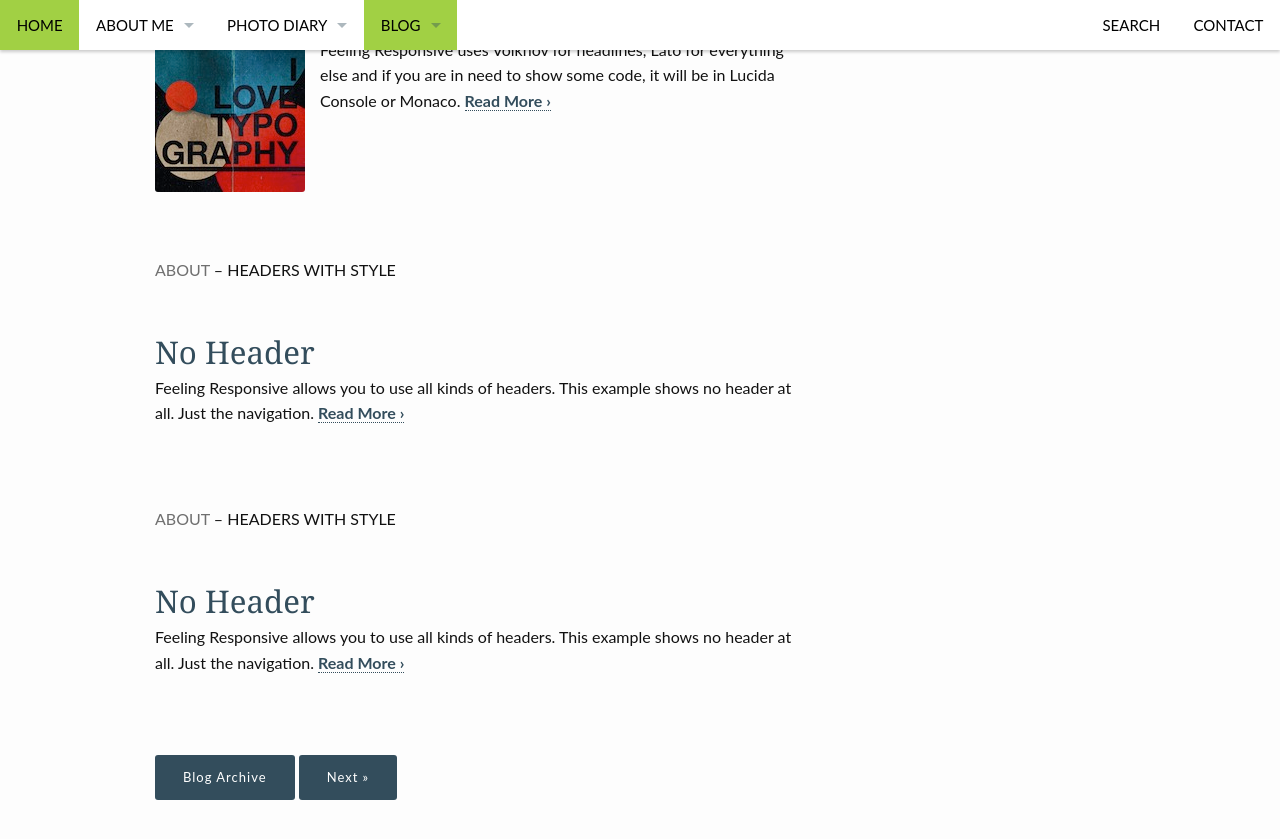
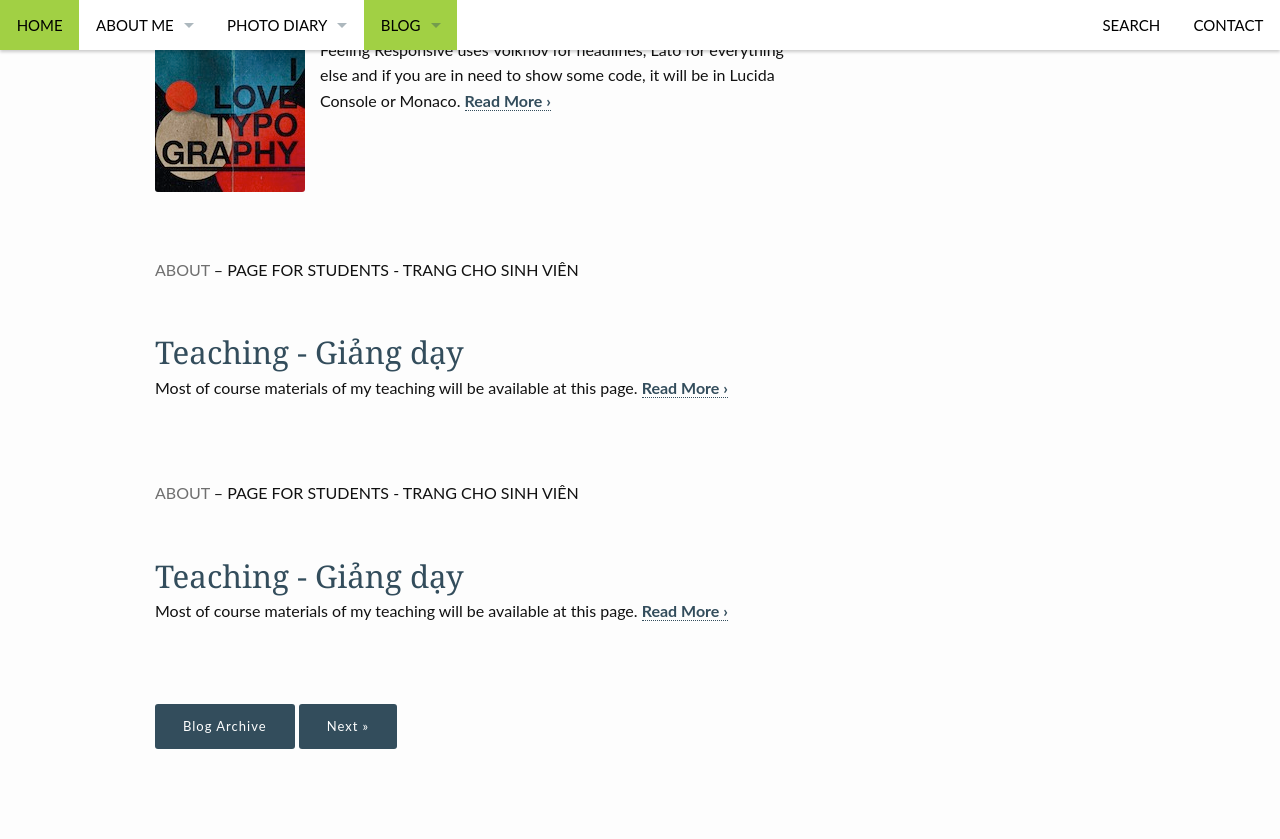
Before and after one commit to duybuidotvn/duybuidotvn.github.io, a Jekyll site: the page built from blog/index.html, in a window 1280 px wide and 900 px high, scrolled down 1013 px. Shown: the top 839 px of the window. Built offline with Jekyll 4.4.1, drawn with Linux system fonts in a browser that asks for light colours; the list of posts is cut into pages by our own code.

Commit message:
16052015-118-teaching

```diff
--- a/_config.yml
+++ b/_config.yml
@@ -21,7 +21,7 @@ description: "It's made me closer the world"
 
 # This URL is the main adresse. Don't include a slash at the end.
 #
-url: "https://duybuivn.github.io"
+url: "http://duybuivn.github.io/"
 baseurl: ""
 
 # This is for the editing function in _/includes/improve_content.html
--- a/_data/navigation.yml
+++ b/_data/navigation.yml
@@ -11,7 +11,7 @@
   - title: "Research"
     url: "/about/research/"
   - title: "Teaching"
-    url: "/about/teaching/"
+    url: "/about/teaching-en/"
   - title: "Other"
     url: "/about/other/"
 
--- a/_posts/about/1988-01-22-research.md
+++ b/_posts/about/1988-01-22-research.md
@@ -1,8 +1,9 @@
 ---
 layout: page
-subheadline:  "Headers With Style"
-title:  "No Header"
-teaser: "Feeling Responsive allows you to use all kinds of headers. This example shows <em>no</em> header at all. Just the navigation."
+show_meta: no
+subheadline:  "In processing"
+title:  "Research"
+teaser: "In processing."
 categories:
     - about
 tags:
@@ -11,14 +12,4 @@ tags:
     - header
 header: no
 ---
-*Silence is beautiful.* Sometimes you just want no distractions at all. Whether you like the content to speak for itself or enjoy pure typography on a plain background: *Feeling Responsive* got you covered. Just say *no* like this:
-
-~~~
-header: no
-~~~
-
-
-### All Header-Styles
-{: .t60 }
-
-{% include list-posts.html tag='header' %}
+In processing, please visit after finished
--- /dev/null
+++ b/_posts/about/1988-01-22-teaching-en.md
@@ -0,0 +1,103 @@
+---
+layout: page
+show_meta: no
+subheadline:  "Page for students - Trang cho sinh viên"
+title:  "Teaching - Giảng dạy"
+teaser: "Most of course materials of my teaching will be available at this page."
+categories:
+    - about
+header: no
+---
+<hr>
+
+You can visit information in <a href="http://{{site.url}}/about/teaching-en/">English</a> or Vietnamese following options below.
+
+Anh/chị có thể chọn ngôn ngữ để hiện thị thông tin bằng Tiếng Anh hoặc <a href="http://{{site.url}}/about/teaching-vn/">Tiếng Việt</a>
+
+<hr>
+
+###Requirement
+The textbook and the supplemental materials posted in the blackboard, complete assignments in time, participate in the classroom exercises and activities, and attend class regularly.
+
+As I believe that engaging the students in the learning is essential for teaching to be effective, you will spend the majority of class time involved in collaborative activities. You will be involved in class exercises, collaborate with your classmates and your instructor.  As you will want to contribute to these discussions, you will need to come to class prepared to discuss, analyze and evaluate information from your text and other assigned readings.
+
+Request in class: No phone, no internet, no private discussion and attention.
+
+###Grand Schema and Grand Criteria
+<center>
+<table border="5">
+	<tr>
+		<td>
+			Grand Schema
+		</td>
+		<td>
+			Grand Criteria
+		</td>
+	</tr>
+	<tr>
+		<td>
+			A = 100- 80<br>
+			B = 65 – 80<br>
+			C = 50 – 65<br>
+			D = 40 – 50<br>
+			F = 40 and below<br>
+		</td>
+		<td>
+			Attention: 10%<br>
+			In-class Quiz 1: 10%<br>
+			In-class Quiz 2: 10%<br>
+			Mid-term Exam: 20%<br>
+			Final Exam: 50%<br>
+		</td>
+	</tr>
+</table>
+</center>
+
+###Lectures
+
+####Algorithms and Data Structure
+**Slide:** [First sesion][1] [Chapter 1][2] [Chapter 2][3] [Chapter 3][4] [Chapter 4][5] [Chapter 5][6] [Chapter 6][7] [Chapter 7][8]
+
+**Useful link:**
+
+<hr>
+
+####Computer Concepts
+**Slide:** [First sesion][9] [Chapter 1][10] [Chapter 2][11] [Chapter 3][12] [Chapter 4][13] [Chapter 5][14]
+
+**Useful link:**
+
+<hr>
+
+####Basic Programming
+
+<hr>
+
+**Slide:**
+
+**Useful link:**
+
+####Discrete Maths
+
+<hr>
+
+**Slide:**
+
+**Useful link:**
+
+
+ [1]: https://drive.google.com/open?id=0BxBiM0OcuJd_LVdZb21ZUkhkWlk&authuser=0/
+ [2]: https://drive.google.com/open?id=0BxBiM0OcuJd_LUhuc3dJVllsZ0k&authuser=0/
+ [3]: https://drive.google.com/open?id=0BxBiM0OcuJd_MVZfNldfWWhjM0E&authuser=0/
+ [4]: https://drive.google.com/open?id=0BxBiM0OcuJd_YzllWTRBVmV1V1k&authuser=0/
+ [5]: https://drive.google.com/open?id=0BxBiM0OcuJd_VnlBLV9YYWY3VTg&authuser=0/
+ [6]: https://drive.google.com/open?id=0BxBiM0OcuJd_eUM3ZGJqeUFlZTA&authuser=0/
+ [7]: https://drive.google.com/open?id=0BxBiM0OcuJd_VkhSQW5TX1R0Rm8&authuser=0/
+ [8]: https://drive.google.com/open?id=0BxBiM0OcuJd_SngtYWRYalpoQVU&authuser=0/
+ [9]: https://drive.google.com/open?id=0BxBiM0OcuJd_cUZaSWlvLXpuaFk&authuser=0/
+ [10]: https://drive.google.com/open?id=0BxBiM0OcuJd_MG9fdDF3dXFrRWs&authuser=0/
+ [11]: https://drive.google.com/open?id=0BxBiM0OcuJd_UF9sVU50Rm5qTEk&authuser=0/
+ [12]: https://drive.google.com/open?id=0BxBiM0OcuJd_bmNQbUpjaXNQM1U&authuser=0/
+ [13]: https://drive.google.com/open?id=0BxBiM0OcuJd_OGZjakRoV2Y2S00&authuser=0/
+ [14]: https://drive.google.com/open?id=0BxBiM0OcuJd_d2dYeVJrdDBnRTA&authuser=0/
+ [15]: #
--- /dev/null
+++ b/_posts/about/1988-01-22-teaching-vn.md
@@ -0,0 +1,103 @@
+---
+layout: page
+show_meta: no
+subheadline:  "Page for students - Trang cho sinh viên"
+title:  "Teaching - Giảng dạy"
+teaser: "Most of course materials of my teaching will be available at this page."
+categories:
+    - about
+header: no
+---
+<hr>
+
+You can visit information in <a href="http://{{site.url}}/about/teaching-en/">English</a> or Vietnamese following options below.
+
+Anh/chị có thể chọn ngôn ngữ để hiện thị thông tin bằng Tiếng Anh hoặc <a href="http://{{site.url}}/about/teaching-vn/">Tiếng Việt</a>
+
+<hr>
+
+###Yêu cầu
+Tài liệu tham khảo sẽ được gửi trước hoặc sau buổi học, các sinh viên hoàn thành tốt bài tập về nhà và tham gia lớp học đầy đủ sẽ được cộng điểm.
+
+Tôi tin rằng ý thức học tập của mỗi người sẽ ảnh hưởng chung đến lớp học. Vì vậy, anh/chị cần bỏ thời gian nhiều hơn trong các hoạt động trên lớp. Anh/chị cần chuẩn bị kiến thức đầy đủ trước khi đến lớp, trong quá trình học sẽ có những bài kiểm tra tại lớp.
+
+Yêu cầu chung tại lớp: Không điện thoại, không internet, không thảo luận riêng và chuyên cần.
+
+###Thang điểm và tiêu chí
+<center>
+<table border="5">
+	<tr>
+		<td>
+			Thang điểm
+		</td>
+		<td>
+			Thang tiêu chí
+		</td>
+	</tr>
+	<tr>
+		<td>
+			A = 100- 80<br>
+			B = 65 – 80<br>
+			C = 50 – 65<br>
+			D = 40 – 50<br>
+			F = 40 and below<br>
+		</td>
+		<td>
+			Chuyên cần: 10%<br>
+			Kiểm tra hệ số 1: 10%<br>
+			Kiểm tra hệ số 2: 10%<br>
+			Thi giữa kỳ: 20%<br>
+			Thi cuối kỳ: 50%<br>
+		</td>
+	</tr>
+</table>
+</center>
+
+###Lectures
+
+####Cấu trúc dữ liệu và giải thuật
+**Bài Giảng:** [Phần đầu][1] [Chuương 1][2] [Chuương 2][3] [Chuương 3][4] [Chuương 4][5] [Chuương 5][6] [Chuương 6][7] [Chuương 7][8]
+
+**Trang tham khảo:**
+
+<hr>
+
+####Tin học đại cương
+**Bài Giảng:** [Phần đầu][9] [Chuương 1][10] [Chuương 2][11] [Chuương 3][12] [Chuương 4][13] [Chuương 5][14]
+
+**Trang tham khảo:**
+
+<hr>
+
+####Cơ sở lập trình
+
+<hr>
+
+**Bài Giảng:**
+
+**Trang tham khảo:**
+
+####Toán rời rạc
+
+<hr>
+
+**Bài Giảng:**
+
+**Trang tham khảo:**
+
+
+ [1]: https://drive.google.com/open?id=0BxBiM0OcuJd_LVdZb21ZUkhkWlk&authuser=0/
+ [2]: https://drive.google.com/open?id=0BxBiM0OcuJd_LUhuc3dJVllsZ0k&authuser=0/
+ [3]: https://drive.google.com/open?id=0BxBiM0OcuJd_MVZfNldfWWhjM0E&authuser=0/
+ [4]: https://drive.google.com/open?id=0BxBiM0OcuJd_YzllWTRBVmV1V1k&authuser=0/
+ [5]: https://drive.google.com/open?id=0BxBiM0OcuJd_VnlBLV9YYWY3VTg&authuser=0/
+ [6]: https://drive.google.com/open?id=0BxBiM0OcuJd_eUM3ZGJqeUFlZTA&authuser=0/
+ [7]: https://drive.google.com/open?id=0BxBiM0OcuJd_VkhSQW5TX1R0Rm8&authuser=0/
+ [8]: https://drive.google.com/open?id=0BxBiM0OcuJd_SngtYWRYalpoQVU&authuser=0/
+ [9]: https://drive.google.com/open?id=0BxBiM0OcuJd_cUZaSWlvLXpuaFk&authuser=0/
+ [10]: https://drive.google.com/open?id=0BxBiM0OcuJd_MG9fdDF3dXFrRWs&authuser=0/
+ [11]: https://drive.google.com/open?id=0BxBiM0OcuJd_UF9sVU50Rm5qTEk&authuser=0/
+ [12]: https://drive.google.com/open?id=0BxBiM0OcuJd_bmNQbUpjaXNQM1U&authuser=0/
+ [13]: https://drive.google.com/open?id=0BxBiM0OcuJd_OGZjakRoV2Y2S00&authuser=0/
+ [14]: https://drive.google.com/open?id=0BxBiM0OcuJd_d2dYeVJrdDBnRTA&authuser=0/
+ [15]: #
--- a/_posts/about/1988-01-22-teaching.md
+++ /dev/null
@@ -1,24 +0,0 @@
----
-layout: page
-subheadline:  "Headers With Style"
-title:  "No Header"
-teaser: "Feeling Responsive allows you to use all kinds of headers. This example shows <em>no</em> header at all. Just the navigation."
-categories:
-    - about
-tags:
-    - design
-    - background color
-    - header
-header: no
----
-*Silence is beautiful.* Sometimes you just want no distractions at all. Whether you like the content to speak for itself or enjoy pure typography on a plain background: *Feeling Responsive* got you covered. Just say *no* like this:
-
-~~~
-header: no
-~~~
-
-
-### All Header-Styles
-{: .t60 }
-
-{% include list-posts.html tag='header' %}
```
Also changed, not shown: 3 other files.
